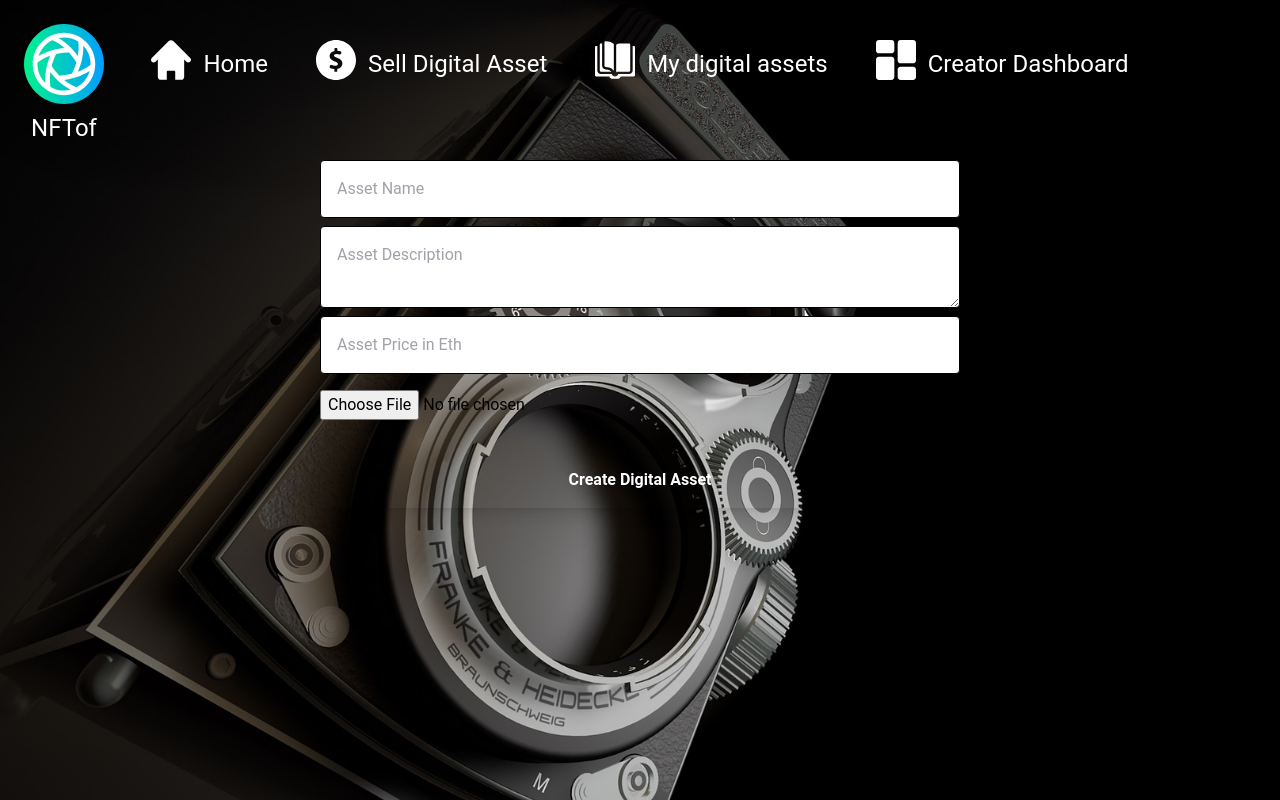
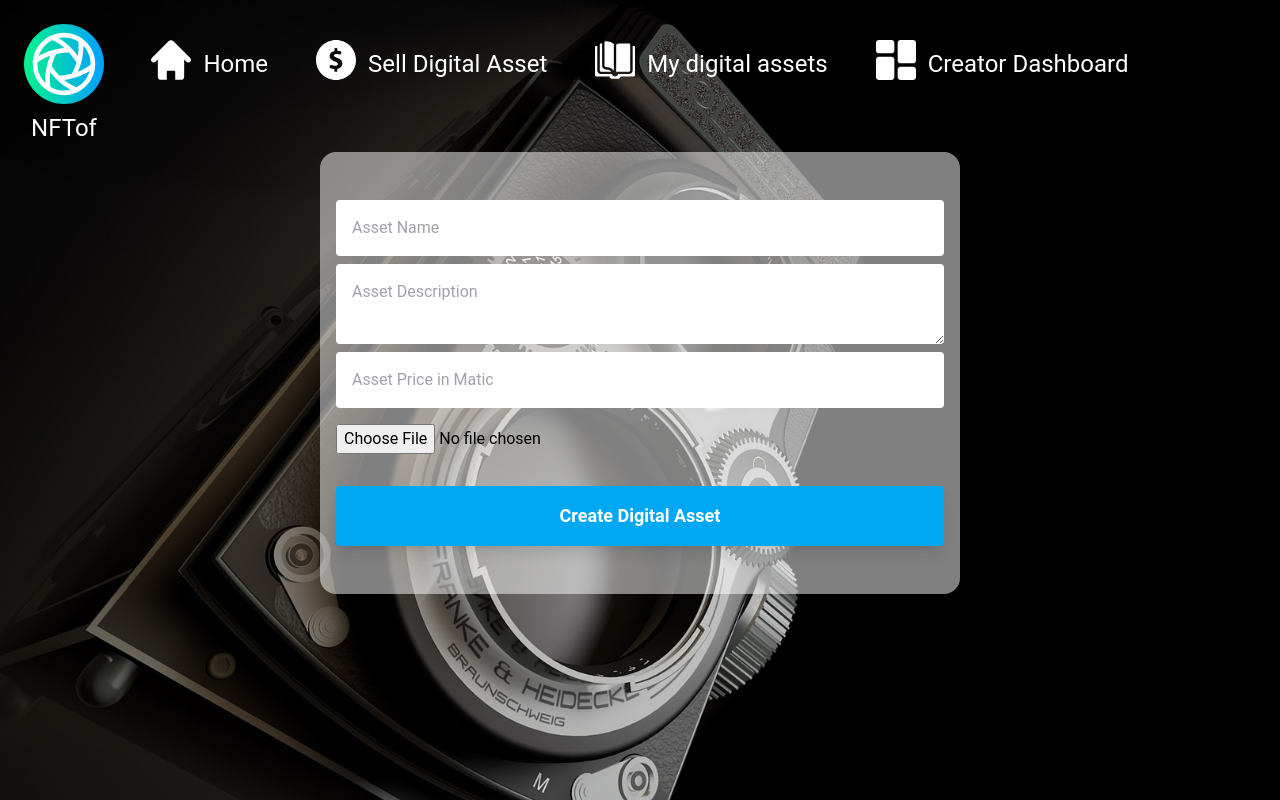
Before and after one commit to fmarc39/nft-market-place, a Next.js app: page /create-item in a window 1280 px wide. Built offline with nearby package versions, Linux system fonts and the light colour scheme; what ipfs-http-client would draw is missing.

Commit message:
loading bar upload photoé

```diff
--- a/pages/_app.js
+++ b/pages/_app.js
@@ -10,13 +10,13 @@ import Sell from "../public/assets/logo/dollar-symbol.svg";
 function MyApp({ Component, pageProps }) {
   return (
     <div className=" font-roboto min-h-screen bg-bg-img  bg-no-repea bg-cover t bg-fixed no-re relative">
-      <nav className="p-10 text-w flex justify-center text-2xl text-white items-center">
+      <nav className="p-10 text-w flex justify-center text-2xl text-white items-center mb-6">
         <div className="mr-10 absolute top-6 left-6">
           <Image src={Logo} alt="logo" height={80} width={80} />
           <h1 className="text-center">NFTof</h1>
         </div>
         <Link href="/">
-          <a className="mr-12 flex items-center">
+          <a className="mr-12 flex items-center duration-200 hover:text-green">
             <div className="mr-3">
               <Image src={HomeLogo} alt="homepageLogo" height={40} width={40} />
             </div>
@@ -24,7 +24,7 @@ function MyApp({ Component, pageProps }) {
           </a>
         </Link>
         <Link href="/create-item">
-          <a className="mr-12 flex items-center ">
+          <a className="mr-12 flex items-center duration-200 hover:text-green">
             <div className="mr-3">
               <Image src={Sell} alt="homepageLogo" height={40} width={40} />
             </div>
@@ -32,7 +32,7 @@ function MyApp({ Component, pageProps }) {
           </a>
         </Link>
         <Link href="/my-assets">
-          <a className="mr-12 flex items-center">
+          <a className="mr-12 flex items-center duration-200 hover:text-green">
             {" "}
             <div className="mr-3">
               <Image src={Chest} alt="homepageLogo" height={40} width={40} />
@@ -41,7 +41,7 @@ function MyApp({ Component, pageProps }) {
           </a>
         </Link>
         <Link href="/creator-dashboard">
-          <a className="flex items-center">
+          <a className="flex items-center duration-200 hover:text-green">
             {" "}
             <div className="mr-3">
               <Image
--- a/pages/create-item.js
+++ b/pages/create-item.js
@@ -18,14 +18,18 @@ export default function CreateItem() {
     name: "",
     description: "",
   });
+  const [uploadProg, setUploadProg] = useState(0);
   const router = useRouter();
 
   async function onChange(e) {
     const file = e.target.files[0];
+    const fileSize = e.target.files[0].size;
     try {
       const added = await client.add(file, {
-        progress: (prog) => console.log(`received: ${prog}`),
+        progress: (prog) =>
+          setUploadProg(Math.round(100 - ((fileSize - prog) / fileSize) * 100)),
       });
+
       const url = `https://ipfs.infura.io/ipfs/${added.path}`;
       setFileUrl(url);
     } catch (error) {
@@ -81,36 +85,59 @@ export default function CreateItem() {
 
   return (
     <div className="flex justify-center">
-      <div className="w-1/2 flex flex-col pb-12">
+      <div className="w-1/2 flex  flex-col pb-12 bg-white5 p-4 rounded-2xl">
         <input
           placeholder="Asset Name"
-          className="mt-8 border rounded p-4"
+          className="mt-8 rounded p-4"
           onChange={(e) =>
             updateFormInput({ ...formInput, name: e.target.value })
           }
         />
         <textarea
           placeholder="Asset Description"
-          className="mt-2 border rounded p-4"
+          className="mt-2 rounded p-4"
           onChange={(e) =>
             updateFormInput({ ...formInput, description: e.target.value })
           }
         />
         <input
-          placeholder="Asset Price in Eth"
-          className="mt-2 border rounded p-4"
+          placeholder="Asset Price in Matic"
+          className="mt-2 rounded p-4"
           onChange={(e) =>
             updateFormInput({ ...formInput, price: e.target.value })
           }
         />
-        <input type="file" name="Asset" className="my-4" onChange={onChange} />
+        <input
+          type="file"
+          name="Asset"
+          className="my-4 rounded"
+          onChange={onChange}
+        />
+
+        {uploadProg !== 0 && (
+          <div className="h-5 w-full bg-white rounded-lg">
+            <div
+              style={{ width: `${uploadProg}%` }}
+              className={`h-full ${
+                uploadProg < 70 ? "bg-red rounded-lg" : "bg-green rounded-lg"
+              }`}
+            >
+              <p className="text-center">{uploadProg} %</p>
+            </div>
+          </div>
+        )}
         {fileUrl && (
           // eslint-disable-next-line @next/next/no-img-element
-          <img className="rounded mt-4" width="350" src={fileUrl} alt="img" />
+          <img
+            className="rounded mt-4 align-middle m-auto"
+            width="350"
+            src={fileUrl}
+            alt="img"
+          />
         )}
         <button
           onClick={createMarket}
-          className="font-bold mt-4 bg-pink-500 text-white rounded p-4 shadow-lg"
+          className="font-bold mt-4 bg-blue text-white text-lg rounded p-4 shadow-lg duration-200 hover:bg-green"
         >
           Create Digital Asset
         </button>
--- a/tailwind.config.js
+++ b/tailwind.config.js
@@ -18,6 +18,7 @@ module.exports = {
       blue: "#00A7F3",
       darkBlue: "#2F2FA2",
       white9: "rgb(255, 255, 255, 0.95)",
+      white5: "rgb(255, 255, 255, 0.5)",
       white: "#FFF",
       black: "#000",
     },
```
